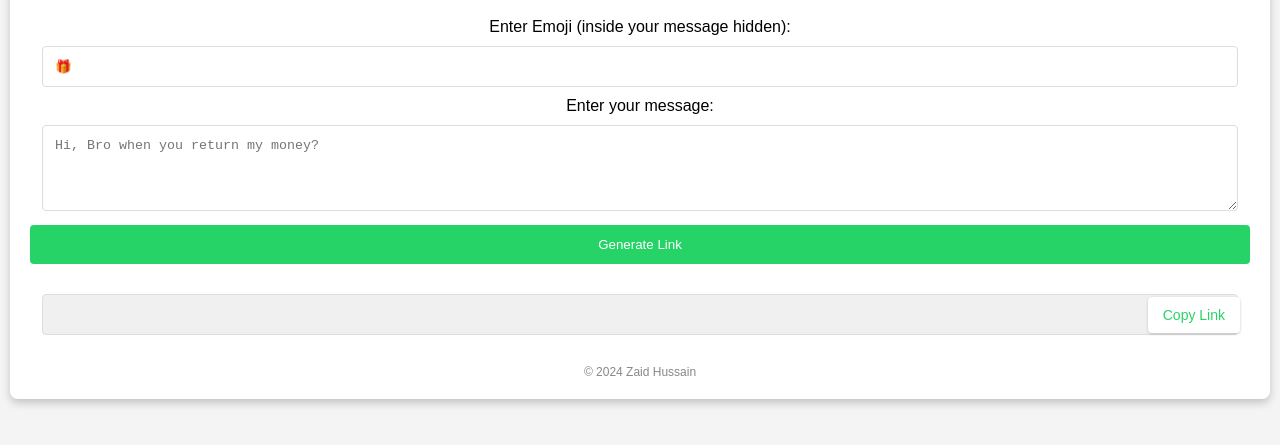
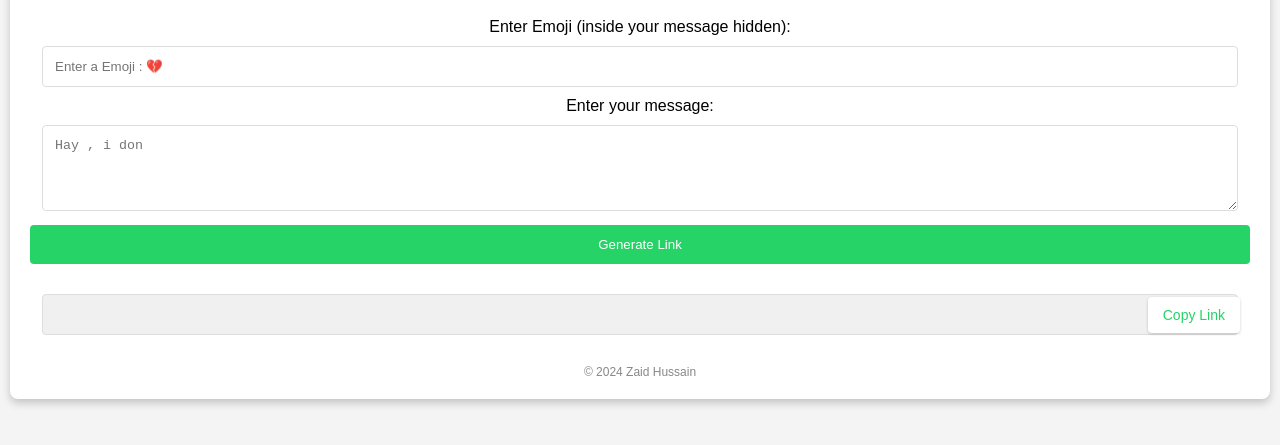
Before and after one commit to leorentbot/Hide-Message-in-emoji-, a plain HTML site: page Index.html in a window 1280 px wide. Shown: the part 251-696 px from the top of the page. Drawn offline with Linux system fonts and the light colour scheme.

Commit message:
Update Index.html

```diff
--- a/Index.html
+++ b/Index.html
@@ -113,9 +113,9 @@
         <h1>Hide Message in Emoji</h1>
         <form id="linkForm">
             <label for="emoji">Enter Emoji (inside your message hidden):</label>
-            <input type="text" id="emoji" name="emoji" placeholder="🎁">
+            <input type="text" id="emoji" name="emoji" placeholder="Enter a Emoji : 💔">
             <label for="message">Enter your message:</label>
-            <textarea id="message" name="message" rows="4" placeholder="Hi, Bro when you return my money?"></textarea>
+            <textarea id="message" name="message" rows="4" placeholder="Hay , i don"t love you ..."></textarea>
             <input type="submit" value="Generate Link">
         </form>
         <div class="result" id="result">
```
